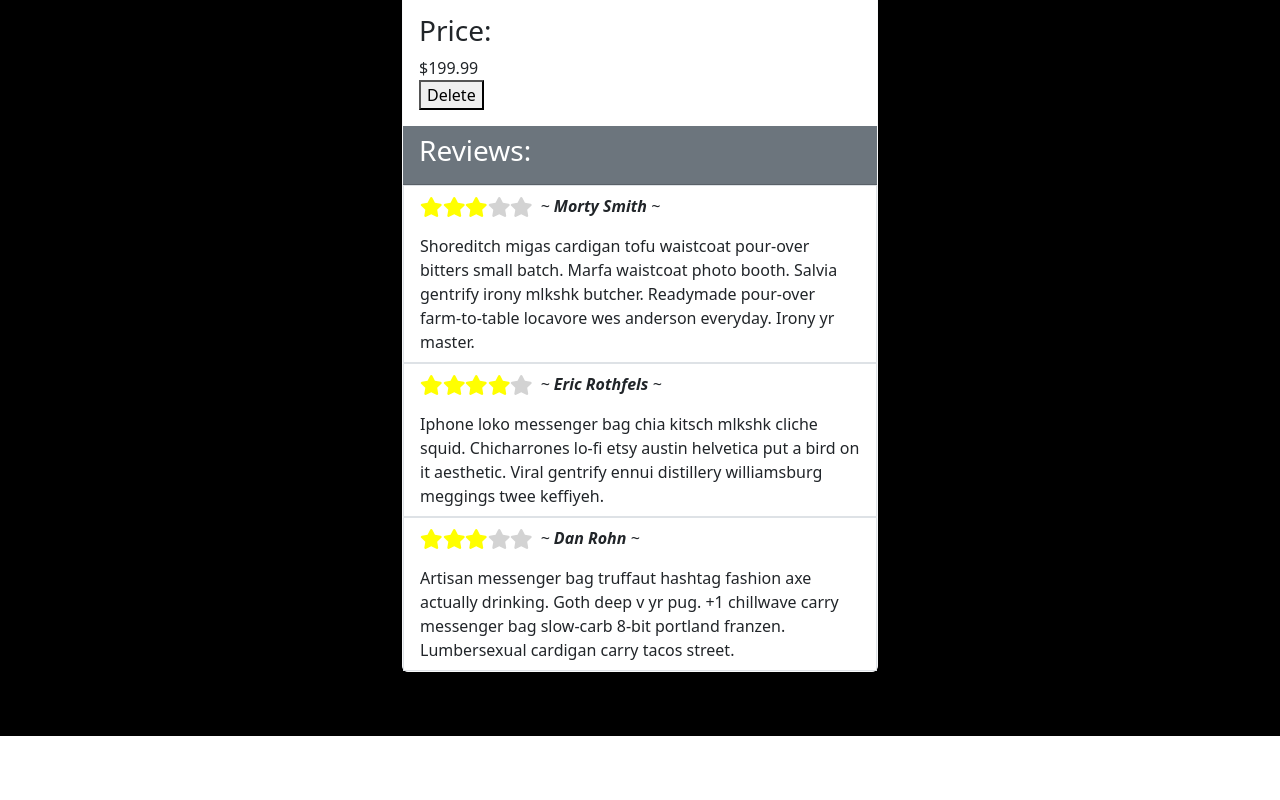
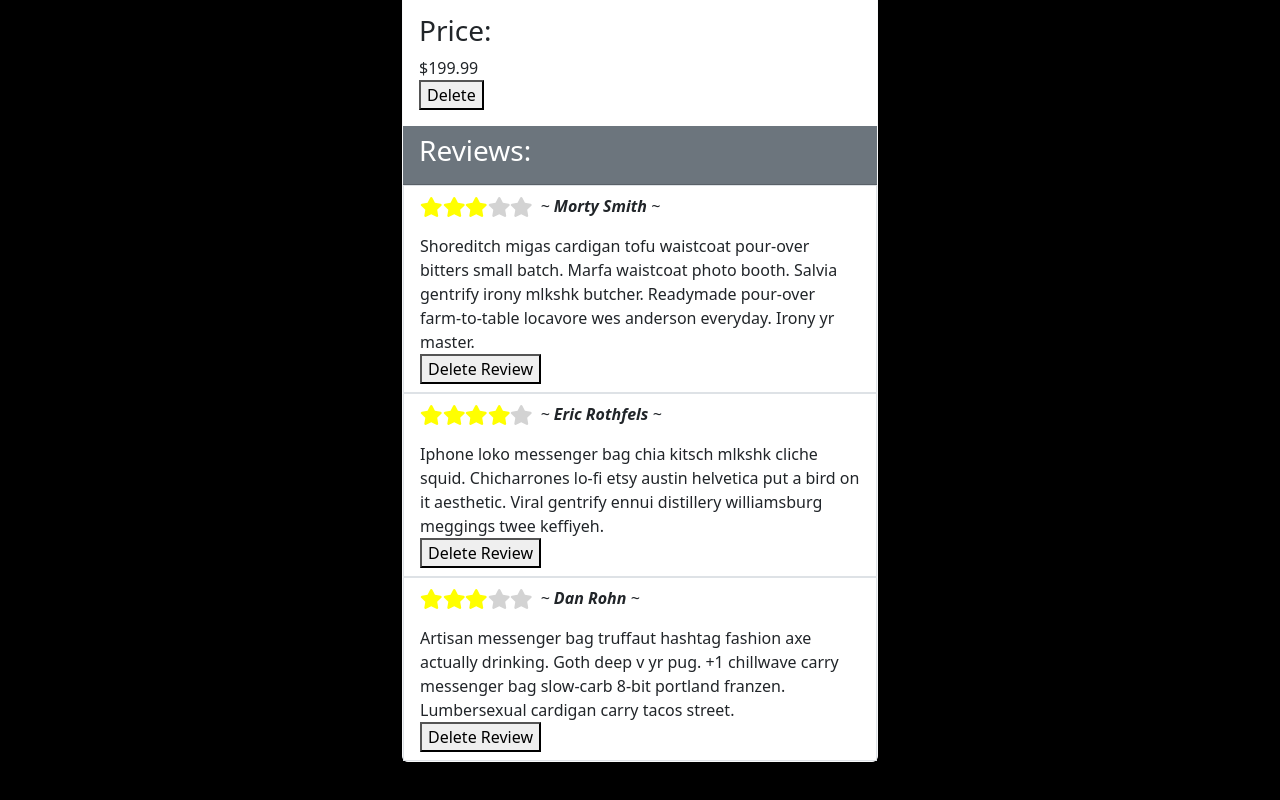
Before and after one commit to CodeCoreYVR/webdev_term_3_jun_2023, a React (Create React App) app in the folder react-amazon-spa/: page / in a window 1280 px wide. Shown: the part 2960-3760 px from the top of the page. Before the commit the page ends 3696 px from the top, so only its background shows below. Built offline with nearby package versions, Linux system fonts and the light colour scheme.

Commit message:
JS React State: Amazon React Delete Review From Product Show

```diff
--- a/react-amazon-spa/src/components/ProductDetails.jsx
+++ b/react-amazon-spa/src/components/ProductDetails.jsx
@@ -24,9 +24,6 @@ export default function ProductDetails(props) {
         ) : (
           null
         )}
-        {/* <div>
-          <p className="card-text"><i>~ {new Date(created_at).toLocaleDateString()} ~</i></p>
-        </div> */}
         <div>
           <h3>Created By:</h3>
           <p className="card-text">{full_name}</p>
@@ -48,5 +45,3 @@ export default function ProductDetails(props) {
 		</div>
 	);
 }
-
-// export default ProductDetails;
--- a/react-amazon-spa/src/components/ProductShowPage.jsx
+++ b/react-amazon-spa/src/components/ProductShowPage.jsx
@@ -13,11 +13,18 @@ export default class ProductShowPage extends Component {
     };
   }
 
+  handleDeleteReview(reviewId) {
+    this.setState((prevState) => ({
+      product: {
+        ...prevState.product,
+        reviews: prevState.product.reviews.filter((review) => review.id !== reviewId),
+      },
+    }));
+  }
+
+
 	render() {
-	// 	// let product = this.product;
-
-	// 	if (!product) return <p>Loading...</p>;
-    let product = this.state.product;
+	  let product = this.state.product;
 
 		return product.id ? (
 			<div className="container mt-5">
@@ -29,7 +36,7 @@ export default class ProductShowPage extends Component {
 					</div>
 					<ul className="list-group">
 						{product.reviews.length > 0 ? (
-							<ReviewList reviews={product.reviews} />
+							<ReviewList reviews={product.reviews} handleDelete={(reviewId) => this.handleDeleteReview(reviewId)} />
 						) : (
               <li className="list-group-item">No reviews ...yet!</li>
             )}
--- a/react-amazon-spa/src/components/ReviewDetails.jsx
+++ b/react-amazon-spa/src/components/ReviewDetails.jsx
@@ -4,23 +4,19 @@ import { StarRating } from './StarRating';
 export default function ReviewDetails(props) {
 	const { body, created_at, reviewer = {}, rating } = props;
 
-  // const { reviewer = {} } = reviews;
   const { full_name } = reviewer;
 	return (
 		<div className="ReviewDetails">
 			<li className="list-group-item">
         <div className="review-header">
           <StarRating rating={rating} max={5} />
-          {/* <i>~ {new Date(created_at).toLocaleDateString()} ~</i> */}
           <i>~ <strong>{full_name}</strong> ~</i>
         </div>
-        {/* <div>
-          <strong>{full_name}:</strong>
-        </div> */}
         <div>{body}</div>
+        <div>
+          <button onClick={props.handleDelete}>Delete Review</button>
+        </div>
       </li>
 		</div>
 	);
 }
-
-// export default ReviewDetails;
--- a/react-amazon-spa/src/components/ReviewList.jsx
+++ b/react-amazon-spa/src/components/ReviewList.jsx
@@ -1,16 +1,12 @@
-// ./src/components/ReviewList.jsx
-
 import React from "react";
 import ReviewDetails from "./ReviewDetails";
 
 export default function ReviewList(props) {
-	const { reviews } = props;
+	const { reviews, handleDelete } = props;
 	if (reviews.length <= 0)
 		return <li className="list-group-item">No reviews ...yet</li>;
 
 	return reviews.map((review, index) => (
-		<ReviewDetails key={index} {...review} />
+		<ReviewDetails key={index} {...review} handleDelete={() => handleDelete(review.id)} />
 	));
 }
-
-// export default ReviewList;
```
